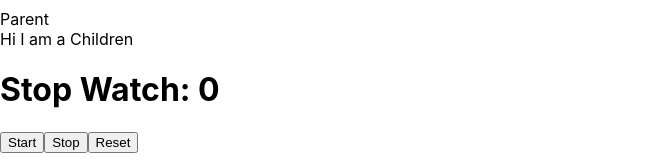
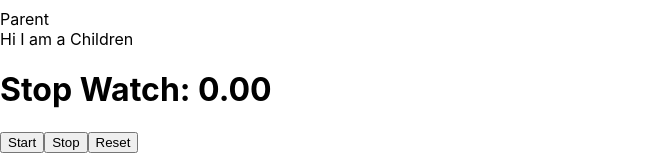
Before and after one commit to Parameshwaran-P/ReactJS_Interview_Questions, a React (Create React App) app: page / in a window 1280 px wide. Shown: the part 489-649 px from the top of the page, without its empty margins (0-653 px from the left). Built offline with nearby package versions, Linux system fonts and the light colour scheme; no server answers.

Commit message:
stopwatch component

```diff
--- a/src/components/Stopwatch.jsx
+++ b/src/components/Stopwatch.jsx
@@ -14,13 +14,13 @@ const Stopwatch = () => {
     },10)
     }
     const handleStop = () =>{
-      clearInterval(intervelRef.current )
+      clearInterval(intervelRef.current)
     }
 
     let timestamp = (time - now)/1000
   return (
    <>
-   <h1>Stop Watch: {timestamp}</h1>
+   <h1>Stop Watch: {timestamp.toFixed(2)}</h1>
    <div>
     <button onClick={handleStart}>Start</button>
     <button onClick={handleStop}>Stop</button>
```
